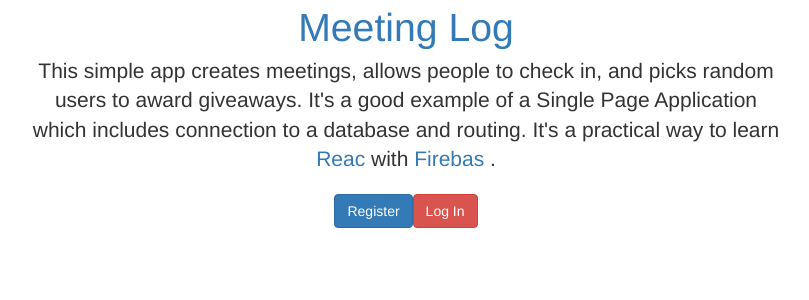
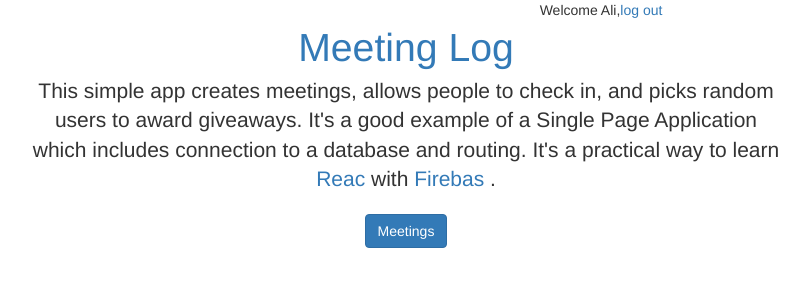
Before and after one commit to AliAbdulle/testapp, a React (Create React App) app: page / in a window 1280 px wide. Shown: the top 300 px of the page, without its empty margins (39-848 px from the left). Built offline with nearby package versions, Linux system fonts and the light colour scheme.

Commit message:
Added welcome component

```diff
--- a/src/App.js
+++ b/src/App.js
@@ -1,19 +1,23 @@
 import React, { Component } from 'react';
 import Home from './Home';
+import Welcome from './Welcome';
 import 'bootstrap/dist/css/bootstrap.css';
 
 import './App.css';
 
 class App extends Component {
-  constructor(){
+  constructor() {
     super();
     this.state = {
-      user: null
+      user: 'Ali'
     };
   }
   render() {
     return (
-      <Home user={this.state.user}/>
+      <div>
+        {this.state.user && <Welcome user={this.state.user} />}
+        <Home user={this.state.user} />
+      </div>
     );
   }
 }
--- /dev/null
+++ b/src/Welcome.js
@@ -0,0 +1,21 @@
+import React, { Component } from "react";
+
+class Welcome extends Component {
+  render() {
+    const { user } = this.props;
+    return (
+      <div className="text-center">
+        <span className="text-secondary font-weight-bold pl-1">
+            Welcome {user}
+            </span>
+            ,
+
+        <a href="/" className="font-weight-bold pl-1">
+          log out
+        </a>
+      </div>
+    );
+  }
+}
+
+export default Welcome;
```
